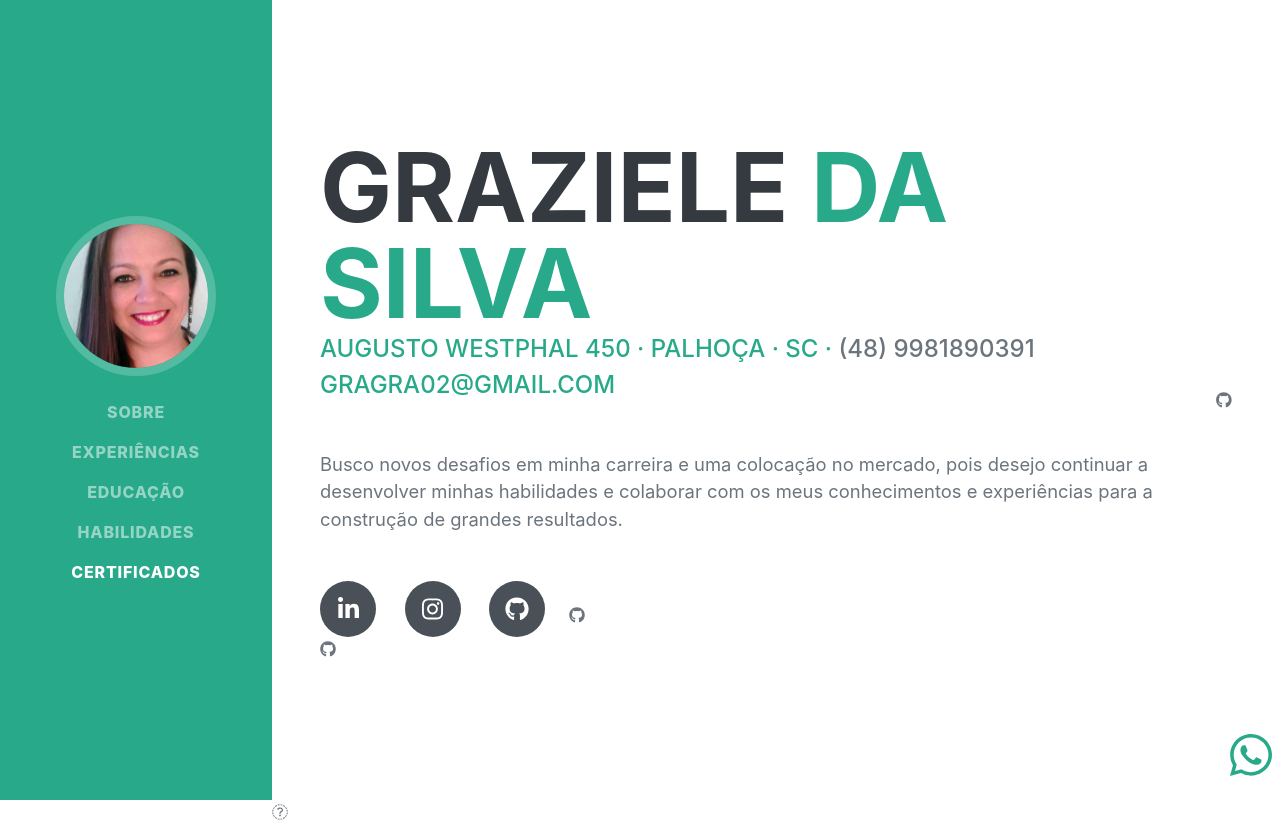
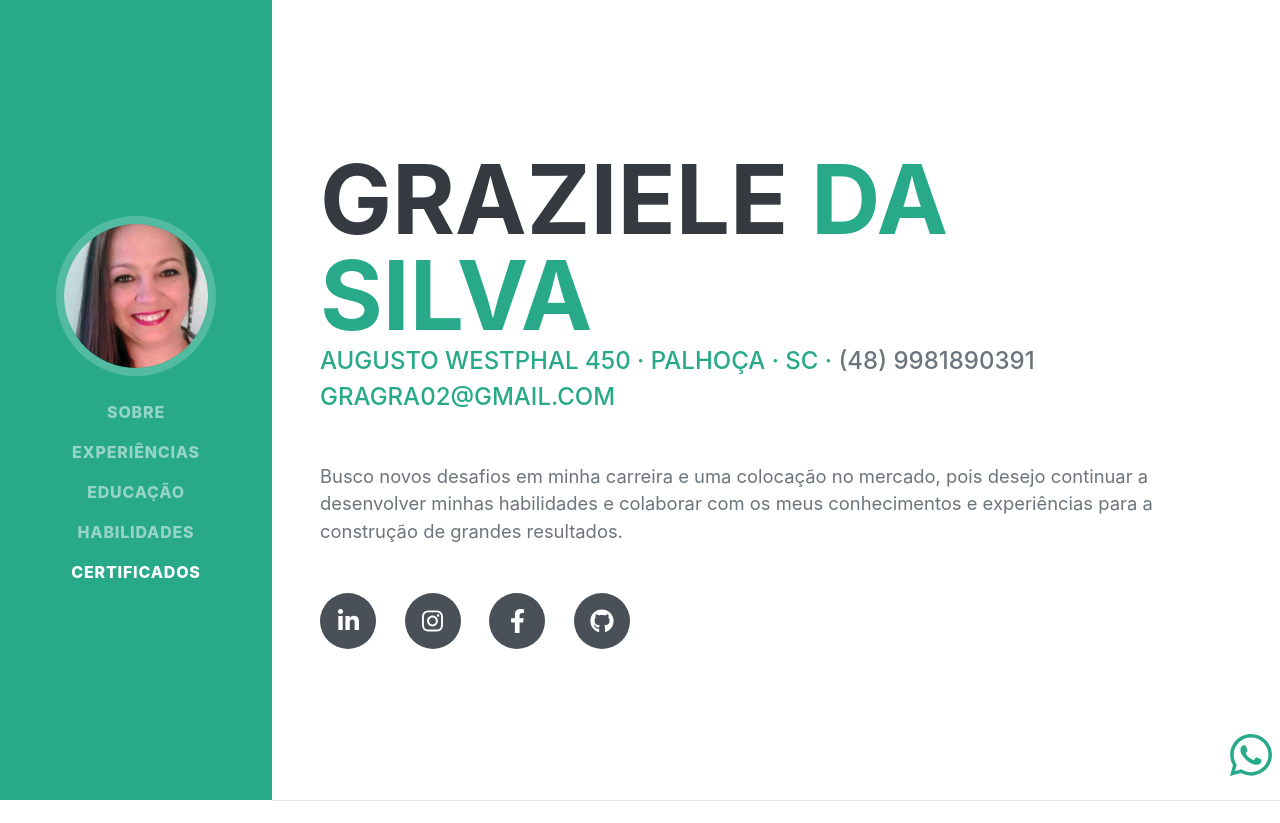
Before and after one commit to gragra02/curriculo-grazi, a plain HTML site: page index.html in a window 1280 px wide. Shown: the top 823 px of the page. Drawn offline with nearby package versions, Linux system fonts and the light colour scheme; a web font is replaced by a local one.

Commit message:
Correção do icone facebook

```diff
--- a/index.html
+++ b/index.html
@@ -57,8 +57,8 @@
                     <div class="social-icons">
                         <a class="social-icon" href="https://www.linkedin.com/in/graziele-da-silva-1b482413a/"><i class="fab fa-linkedin-in"></i></a>
                         <a class="social-icon" href="https://www.instagram.com/gragra02/"><i class="fab fa-instagram"></i></a>
-                        <a class="social-icon" href="https://www.facebook.com/graziele.dasilva.9"><i class="fab fa-github"></a>
-                        <a href="https://github.com/gragra02"><i class="fab fa-git"></a>
+                        <a class="social-icon" href="https://www.facebook.com/graziele.dasilva.9"><i class="fab fa-facebook-f"></i></a>
+                        <a class="social-icon" href="https://github.com/gragra02"><i class="fab fa-github"></i></a>
                     </div>
                 </div>
             </section>
```
